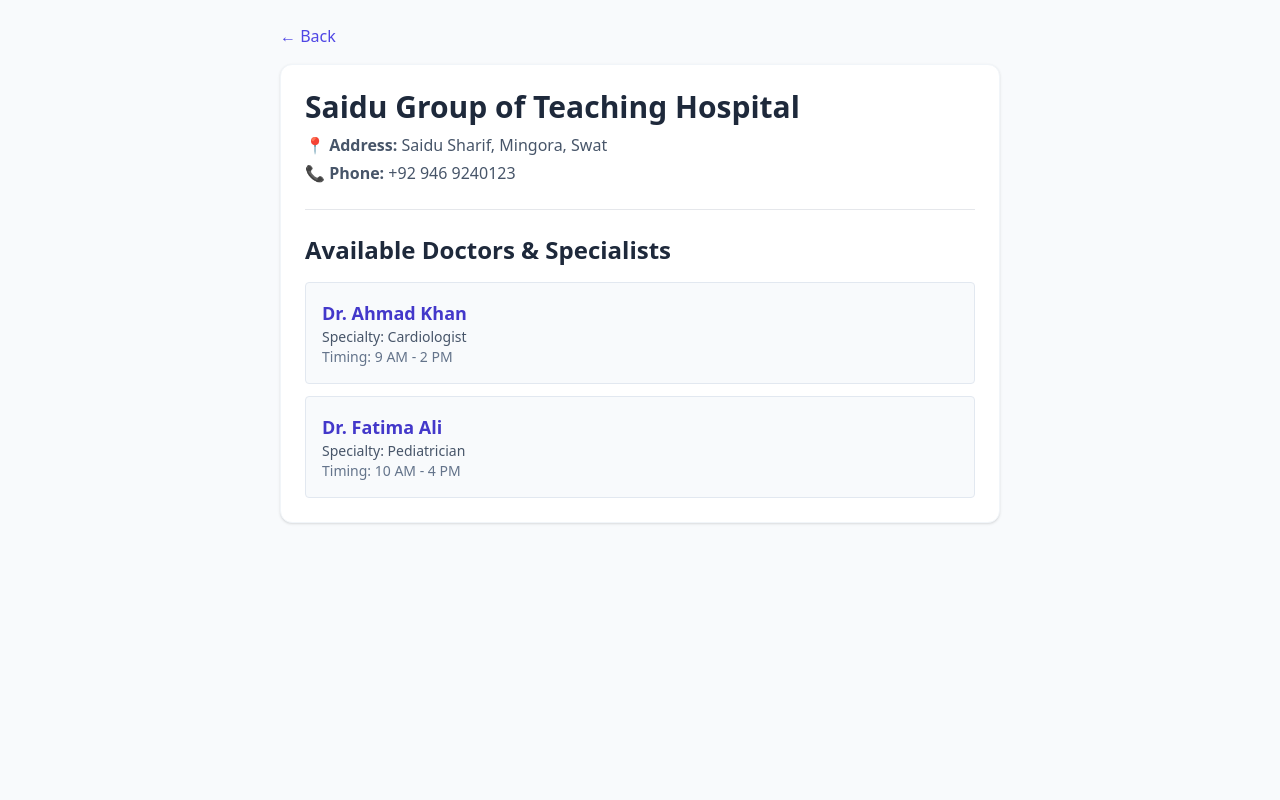
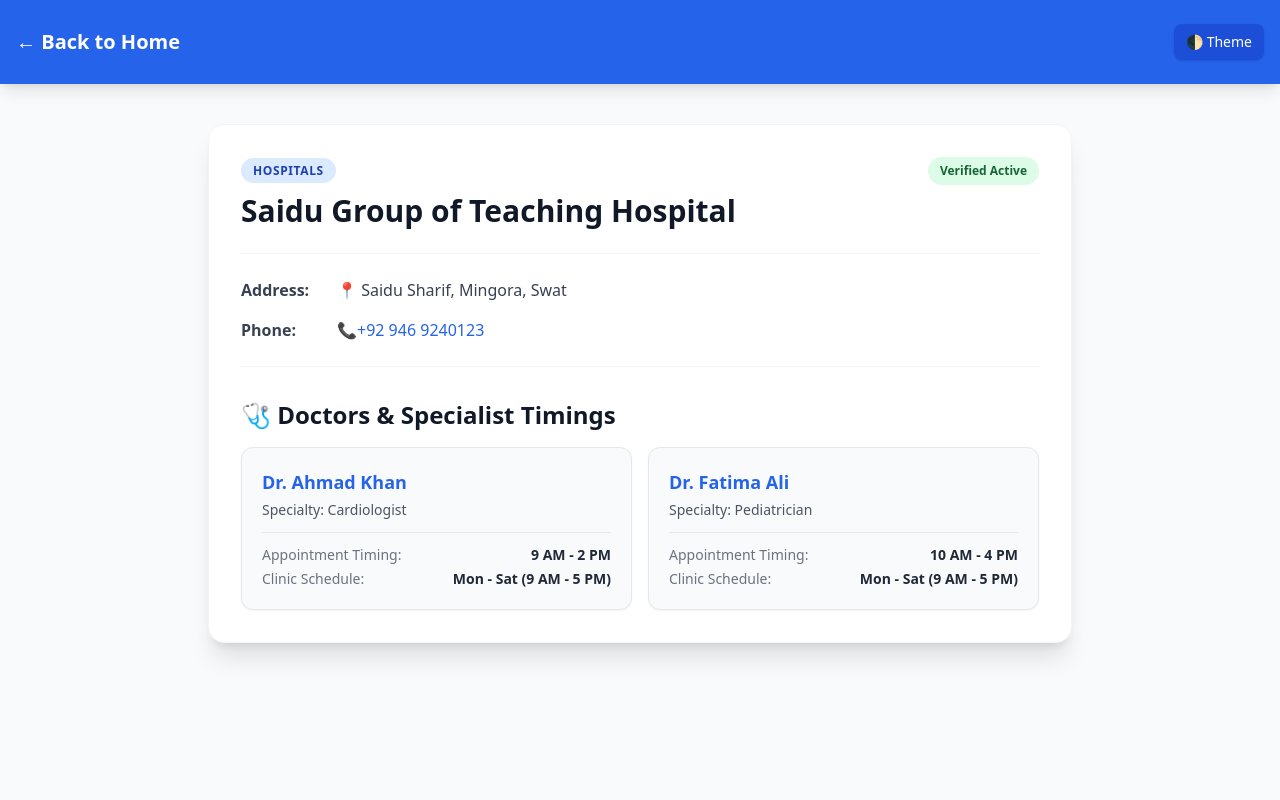
Before and after one commit to itx-ihtii-shaam/swat-biz-hub, a Flask app: page /business/1 in a window 1280 px wide. Run offline with Flask 3, Linux system fonts and the light colour scheme; some libraries are stand-ins or nearby versions.

Commit message:
Enhance detail page layout and add theme toggle

```diff
--- a/templates/detail.html
+++ b/templates/detail.html
@@ -1,32 +1,53 @@
 <!DOCTYPE html>
-<html lang="en">
+<html lang="en" id="html-root">
 <head>
     <meta charset="UTF-8">
-    <title>{{ business.name }}</title>
+    <meta name="viewport" content="width=device-width, initial-scale=1.0">
+    <title>{{ business.name }} - {{ site_name }}</title>
     <script src="https://cdn.tailwindcss.com"></script>
+    <script>tailwind.config = { darkMode: 'class' }</script>
 </head>
-<body class="bg-slate-50 text-slate-800">
-    <div class="max-w-3xl mx-auto p-6">
-        <a href="javascript:history.back()" class="text-indigo-600 font-medium">&larr; Back</a>
-        <div class="bg-white p-6 rounded-xl shadow mt-4 border border-slate-100">
-            <h1 class="text-3xl font-bold">{{ business.name }}</h1>
-            <p class="text-slate-600 mt-2">📍 <strong>Address:</strong> {{ business.address }}</p>
-            <p class="text-slate-600 mt-1">📞 <strong>Phone:</strong> {{ business.phone }}</p>
+<body class="bg-gray-50 dark:bg-gray-900 text-gray-900 dark:text-gray-100 min-h-screen transition-colors duration-300">
+    <header class="bg-blue-600 dark:bg-blue-800 text-white shadow-lg">
+        <div class="max-w-7xl mx-auto px-4 py-6 flex justify-between items-center">
+            <a href="{{ url_for('home') }}" class="text-xl font-bold hover:underline">← Back to Home</a>
+            <button onclick="document.getElementById('html-root').classList.toggle('dark')" class="bg-blue-700 dark:bg-blue-900 px-3 py-2 rounded-lg text-sm font-medium shadow hover:bg-blue-800 transition transform hover:scale-105">🌓 Theme</button>
+        </div>
+    </header>
+
+    <main class="max-w-4xl mx-auto px-4 py-10">
+        <div class="bg-white dark:bg-gray-800 rounded-2xl shadow-xl p-8 border border-gray-100 dark:border-gray-700 transition-all">
+            <div class="flex justify-between items-start mb-6">
+                <div>
+                    <span class="bg-blue-100 dark:bg-blue-900 text-blue-800 dark:text-blue-200 text-xs font-semibold px-3 py-1 rounded-full uppercase tracking-wider">{{ business.category }}</span>
+                    <h1 class="text-3xl font-extrabold mt-3">{{ business.name }}</h1>
+                </div>
+                <span class="bg-green-100 dark:bg-green-900 text-green-800 dark:text-green-200 text-xs font-bold px-3 py-1.5 rounded-full">Verified Active</span>
+            </div>
+
+            <div class="space-y-4 border-t border-b border-gray-100 dark:border-gray-700 py-6 my-6">
+                <p class="flex items-center text-gray-700 dark:text-gray-300"><strong class="w-24">Address:</strong> 📍 {{ business.address }}</p>
+                <p class="flex items-center text-gray-700 dark:text-gray-300"><strong class="w-24">Phone:</strong> 📞 <a href="tel:{{ business.phone }}" class="text-blue-600 dark:text-blue-400 hover:underline">{{ business.phone }}</a></p>
+            </div>
 
             {% if business.doctors %}
-            <hr class="my-6">
-            <h2 class="text-2xl font-bold mb-4">Available Doctors & Specialists</h2>
-            <div class="space-y-3">
-                {% for doc in business.doctors %}
-                <div class="bg-slate-50 p-4 rounded border border-slate-200">
-                    <h3 class="font-bold text-lg text-indigo-700">{{ doc.name }}</h3>
-                    <p class="text-sm text-slate-600">Specialty: {{ doc.specialty }}</p>
-                    <p class="text-sm text-slate-500">Timing: {{ doc.timing }}</p>
+            <div class="mt-8">
+                <h3 class="text-2xl font-bold mb-4">🩺 Doctors & Specialist Timings</h3>
+                <div class="grid grid-cols-1 md:grid-cols-2 gap-4">
+                    {% for doc in business.doctors %}
+                    <div class="bg-gray-50 dark:bg-gray-700/50 p-5 rounded-xl border border-gray-200 dark:border-gray-600 shadow-sm hover:shadow-md transition transform hover:-translate-y-1">
+                        <h4 class="font-bold text-lg text-blue-600 dark:text-blue-400">{{ doc.name }}</h4>
+                        <p class="text-sm font-medium text-gray-600 dark:text-gray-300 mt-1">Specialty: {{ doc.specialty }}</p>
+                        <div class="mt-3 pt-3 border-t border-gray-200 dark:border-gray-600 text-sm space-y-1">
+                            <p class="flex justify-between"><span class="text-gray-500 dark:text-gray-400">Appointment Timing:</span> <span class="font-semibold text-gray-800 dark:text-gray-200">{{ doc.timing }}</span></p>
+                            <p class="flex justify-between"><span class="text-gray-500 dark:text-gray-400">Clinic Schedule:</span> <span class="font-semibold text-gray-800 dark:text-gray-200">Mon - Sat (9 AM - 5 PM)</span></p>
+                        </div>
+                    </div>
+                    {% endfor %}
                 </div>
-                {% endfor %}
             </div>
             {% endif %}
         </div>
-    </div>
+    </main>
 </body>
 </html>
```
